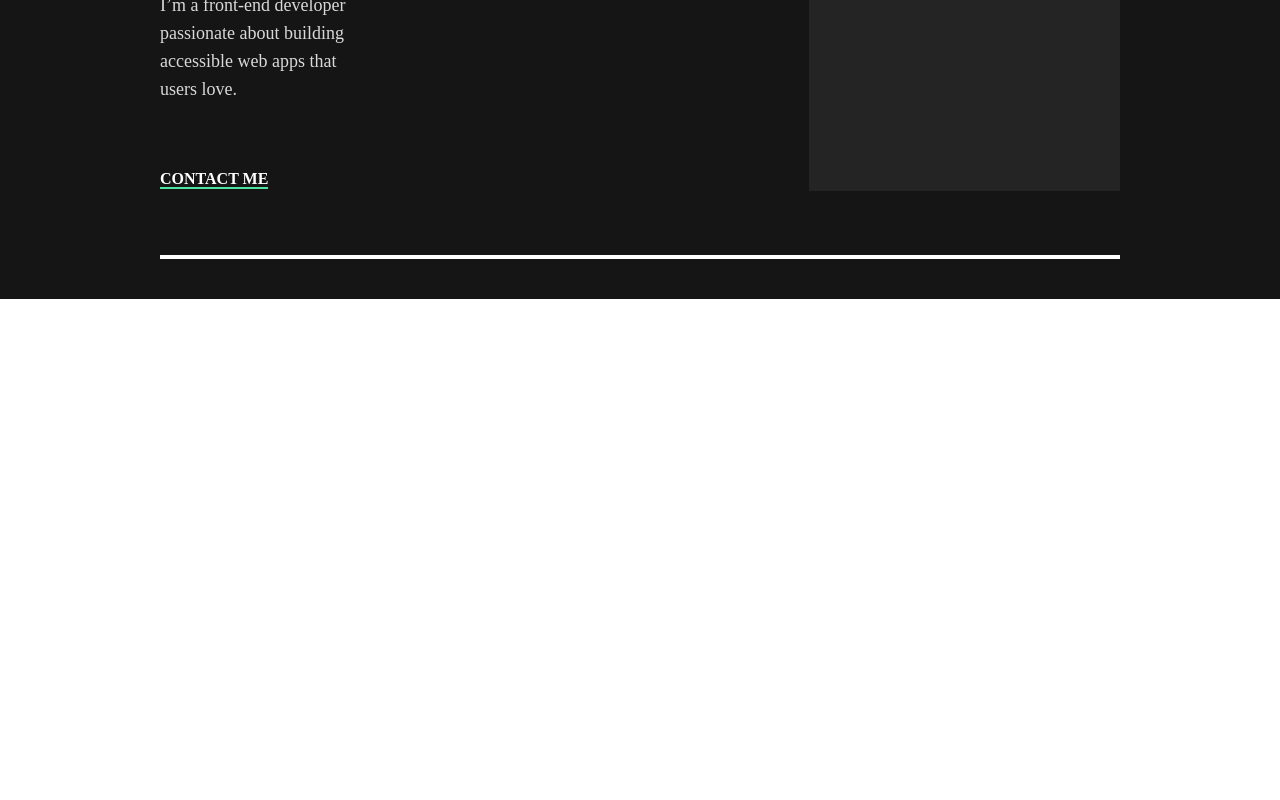
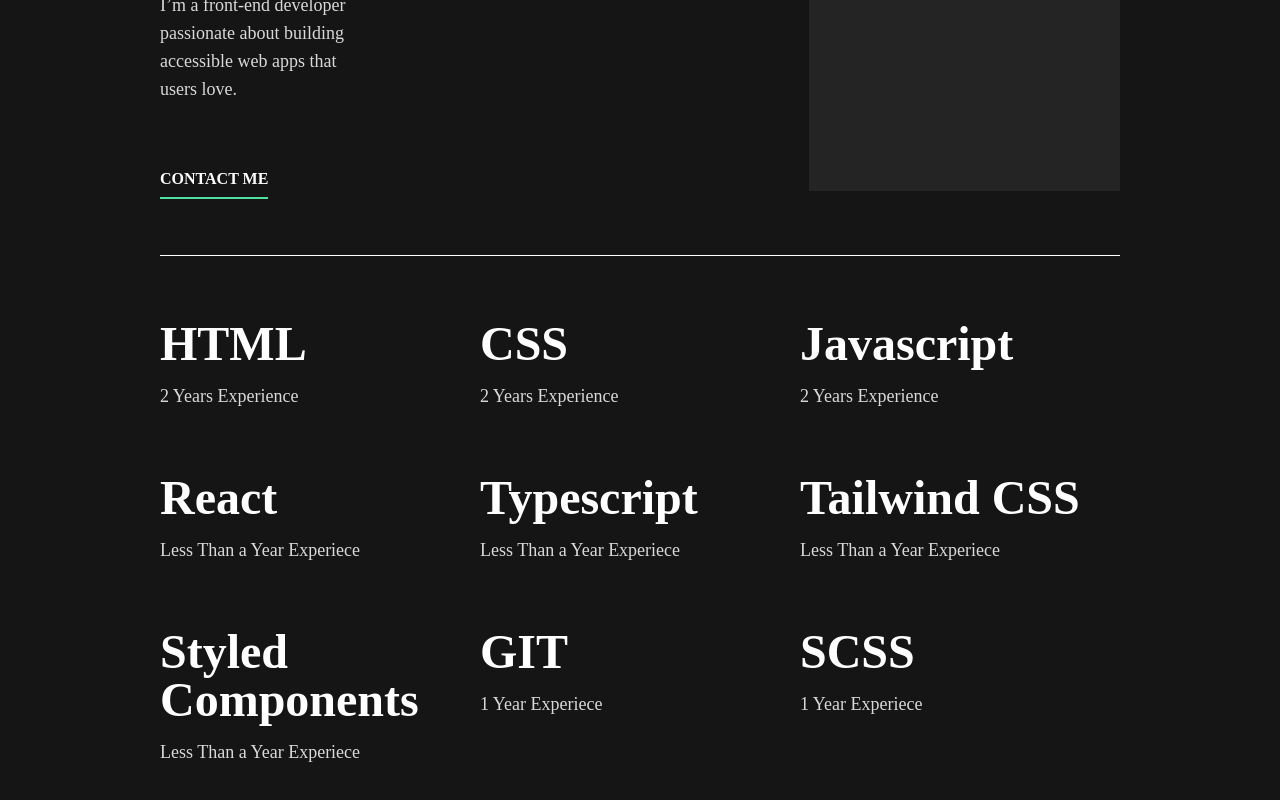
Before and after one commit to megi-j/porfolio, a React (Create React App) app: page / in a window 1280 px wide. Shown: the part 536-1336 px from the top of the page. Before the commit the page ends 835 px from the top, so only its background shows below. Built offline with nearby package versions, Linux system fonts and the light colour scheme.

Commit message:
style: add skills section with its style

```diff
--- a/src/App.js
+++ b/src/App.js
@@ -28,8 +28,8 @@
             about building accessible web apps that users love.
           </p>
           <a
-            className="border-b-2 border-solid border-green font-bold text-white"
-            href=""
+            className="border-b-2 border-solid border-green font-bold text-white pb-2.5"
+            href="mailto:jabanashvilimegi@gmail.com"
           >
             CONTACT ME{" "}
           </a>
@@ -45,7 +45,63 @@
           </div>
         </div>
       </section>
-      <div className="w-full bg-white h-1 mt-16"></div>
+      <div className="w-full bg-white h-px mt-16"></div>
+      <section className="w-full mt-16">
+        <div className="w-full flex">
+          <div className="w-1/3">
+            <h3 className="text-white text-5xl font-bold mb-3.5">HTML</h3>
+            <p className="text-grey text-lg font-medium">2 Years Experience</p>
+          </div>
+          <div className="w-1/3">
+            <h3 className="text-white text-5xl font-bold mb-3.5">CSS</h3>
+            <p className="text-grey text-lg font-medium">2 Years Experience</p>
+          </div>
+          <div className="w-1/3">
+            <h3 className="text-white text-5xl font-bold mb-3.5">Javascript</h3>
+            <p className="text-grey text-lg font-medium">2 Years Experience</p>
+          </div>
+        </div>
+        <div className="w-full flex mt-16">
+          <div className="w-1/3">
+            <h3 className="text-white text-5xl font-bold mb-3.5">React</h3>
+            <p className="text-grey text-lg font-medium">
+              Less Than a Year Experiece
+            </p>
+          </div>
+          <div className="w-1/3">
+            <h3 className="text-white text-5xl font-bold mb-3.5">Typescript</h3>
+            <p className="text-grey text-lg font-medium">
+              Less Than a Year Experiece
+            </p>
+          </div>
+          <div className="w-1/3">
+            <h3 className="text-white text-5xl font-bold mb-3.5">
+              Tailwind CSS
+            </h3>
+            <p className="text-grey text-lg font-medium">
+              Less Than a Year Experiece
+            </p>
+          </div>
+        </div>
+        <div className="w-full flex mt-16">
+          <div className="w-1/3">
+            <h3 className="text-white text-5xl font-bold mb-3.5">
+              Styled Components
+            </h3>
+            <p className="text-grey text-lg font-medium">
+              Less Than a Year Experiece
+            </p>
+          </div>
+          <div className="w-1/3">
+            <h3 className="text-white text-5xl font-bold mb-3.5">GIT</h3>
+            <p className="text-grey text-lg font-medium">1 Year Experiece</p>
+          </div>
+          <div className="w-1/3">
+            <h3 className="text-white text-5xl font-bold mb-3.5">SCSS</h3>
+            <p className="text-grey text-lg font-medium">1 Year Experiece</p>
+          </div>
+        </div>
+      </section>
     </div>
   );
 }
```
